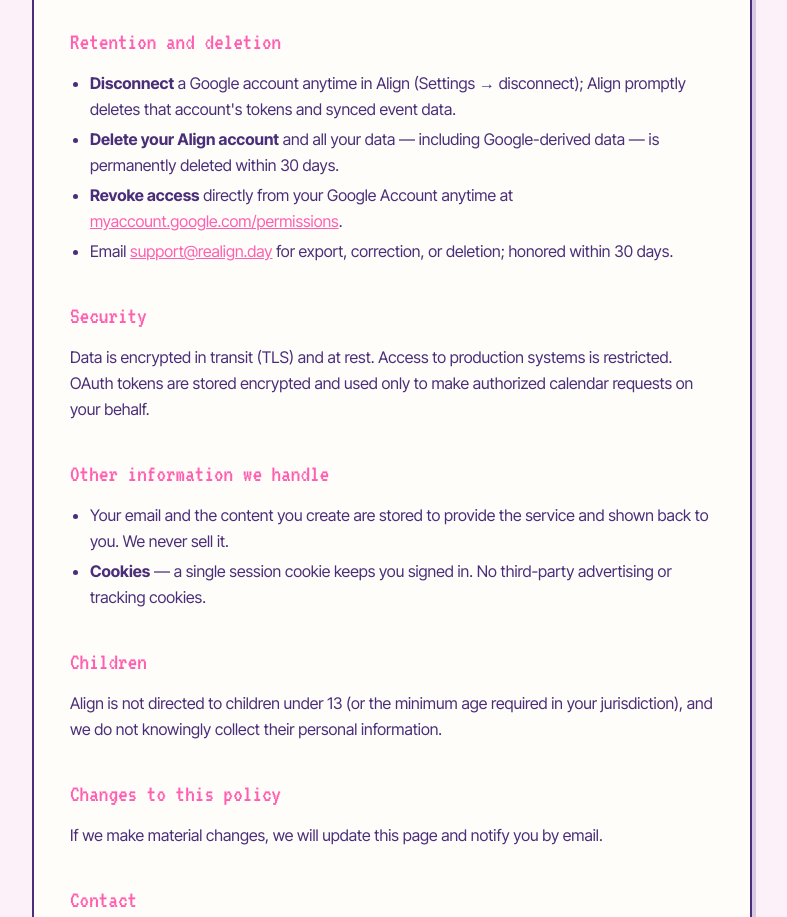
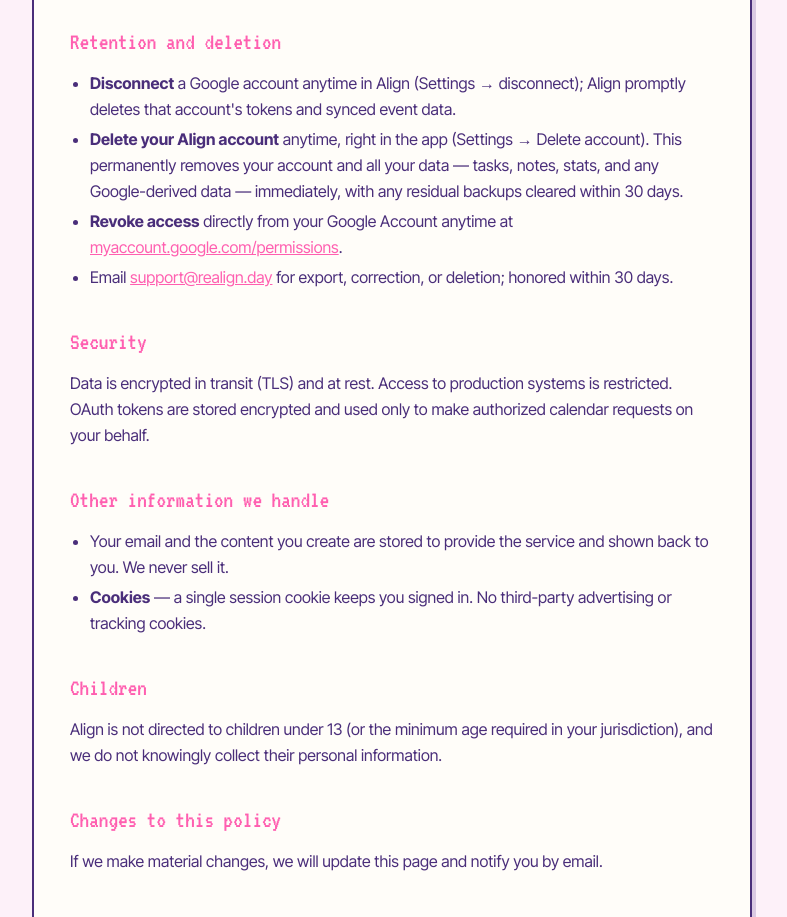
Before and after one commit to deanna1591/align-landing, a Next.js app: page /privacy in a window 1280 px wide. Shown: the part 2080-2997 px from the top of the page, without its empty margins (248-1035 px from the left). Built offline with nearby package versions, Linux system fonts and the light colour scheme.

Commit message:
Update privacy + support to reflect in-app account deletion

```diff
--- a/app/privacy/page.tsx
+++ b/app/privacy/page.tsx
@@ -107,7 +107,7 @@
               <Section title="Retention and deletion">
                 <ul>
                   <li><strong>Disconnect</strong> a Google account anytime in Align (Settings &rarr; disconnect); Align promptly deletes that account&apos;s tokens and synced event data.</li>
-                  <li><strong>Delete your Align account</strong> and all your data &mdash; including Google-derived data &mdash; is permanently deleted within 30 days.</li>
+                  <li><strong>Delete your Align account</strong> anytime, right in the app (Settings &rarr; Delete account). This permanently removes your account and all your data &mdash; tasks, notes, stats, and any Google-derived data &mdash; immediately, with any residual backups cleared within 30 days.</li>
                   <li><strong>Revoke access</strong> directly from your Google Account anytime at{' '}
                     <a href="https://myaccount.google.com/permissions" className="underline" style={{ color: '#FF5FB0' }}>myaccount.google.com/permissions</a>.
                   </li>
--- a/app/support/page.tsx
+++ b/app/support/page.tsx
@@ -29,7 +29,7 @@
   },
   {
     q: 'How do I delete my account and data?',
-    a: <>Email us at <a href={`mailto:${SUPPORT_EMAIL}`} style={{ color: C.accent }}>{SUPPORT_EMAIL}</a> from the address on your account with the subject &quot;Delete my account.&quot; We&apos;ll permanently delete your account and all associated data (tasks, lists, photos, reflections) within 30 days and confirm by email.</>,
+    a: <>The fastest way is right in the app: go to <strong>Settings &rarr; Delete account</strong>, confirm, and your account and all associated data (tasks, lists, photos, reflections) are permanently deleted immediately. Prefer email? Write to <a href={`mailto:${SUPPORT_EMAIL}`} style={{ color: C.accent }}>{SUPPORT_EMAIL}</a> from the address on your account with the subject &quot;Delete my account&quot; and we&apos;ll remove everything within 30 days and confirm by email.</>,
   },
   {
     q: 'How is my data handled?',
```
